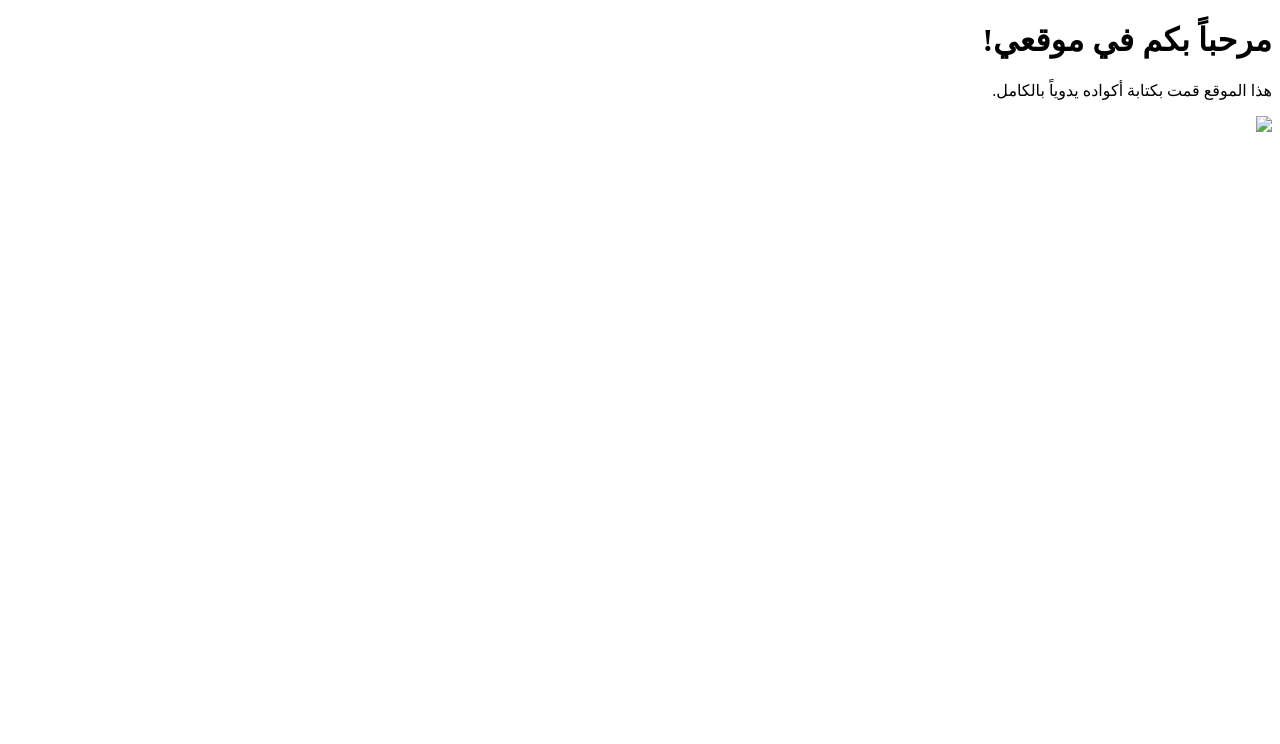
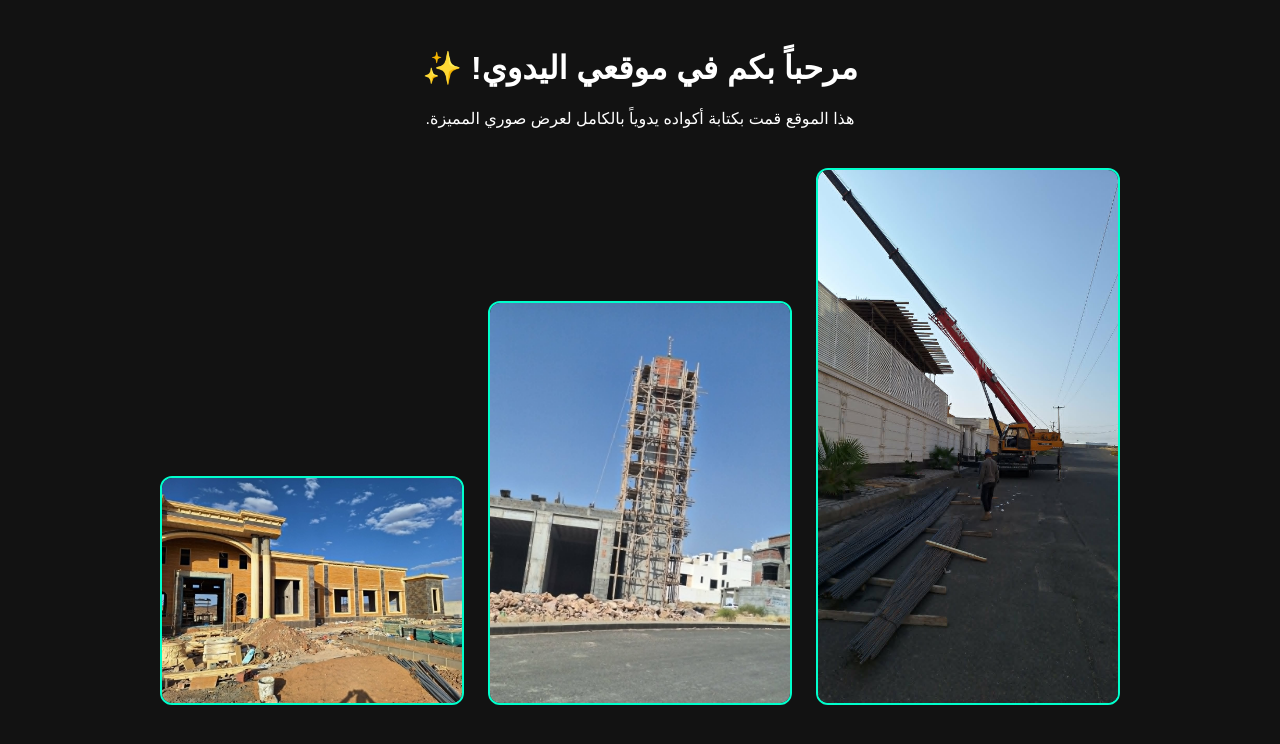
Before and after one commit to ame977/AM-Projects, a plain HTML site: page index.html in a window 1280 px wide. Drawn offline with Linux system fonts and the light colour scheme.

Commit message:
Update index.html

```diff
--- a/index.html
+++ b/index.html
@@ -3,12 +3,16 @@
 <head>
     <title>موقعي اليدوي الأول</title>
 </head>
-<body>
+<body style="background-color: #121212; color: white; text-align: center; font-family: sans-serif; padding: 20px;">
 
-    <h1>مرحباً بكم في موقعي!</h1>
-    <p>هذا الموقع قمت بكتابة أكواده يدوياً بالكامل.</p>
+    <h1>مرحباً بكم في موقعي اليدوي! ✨</h1>
+    <p>هذا الموقع قمت بكتابة أكواده يدوياً بالكامل لعرض صوري المميزة.</p>
 
-    <img src="18206eba-2026-4fbc-bd59-d6e3144a5bc1.jpg" width="300">
+    <div style="margin-top: 30px;">
+        <img src="3ef0bf32-a8ab-4373-9956-4495fcab29fa.jpg" width="300" style="margin: 10px; border-radius: 12px; border: 2px solid #00ffcc;">
+        <img src="5a85db37-992e-4887-bac6-cf759de3aa69.jpg" width="300" style="margin: 10px; border-radius: 12px; border: 2px solid #00ffcc;">
+        <img src="60c50d5f-51c8-497c-97aa-bc2cb720f3bf.jpg" width="300" style="margin: 10px; border-radius: 12px; border: 2px solid #00ffcc;">
+    </div>
 
 </body>
 </html>
```
